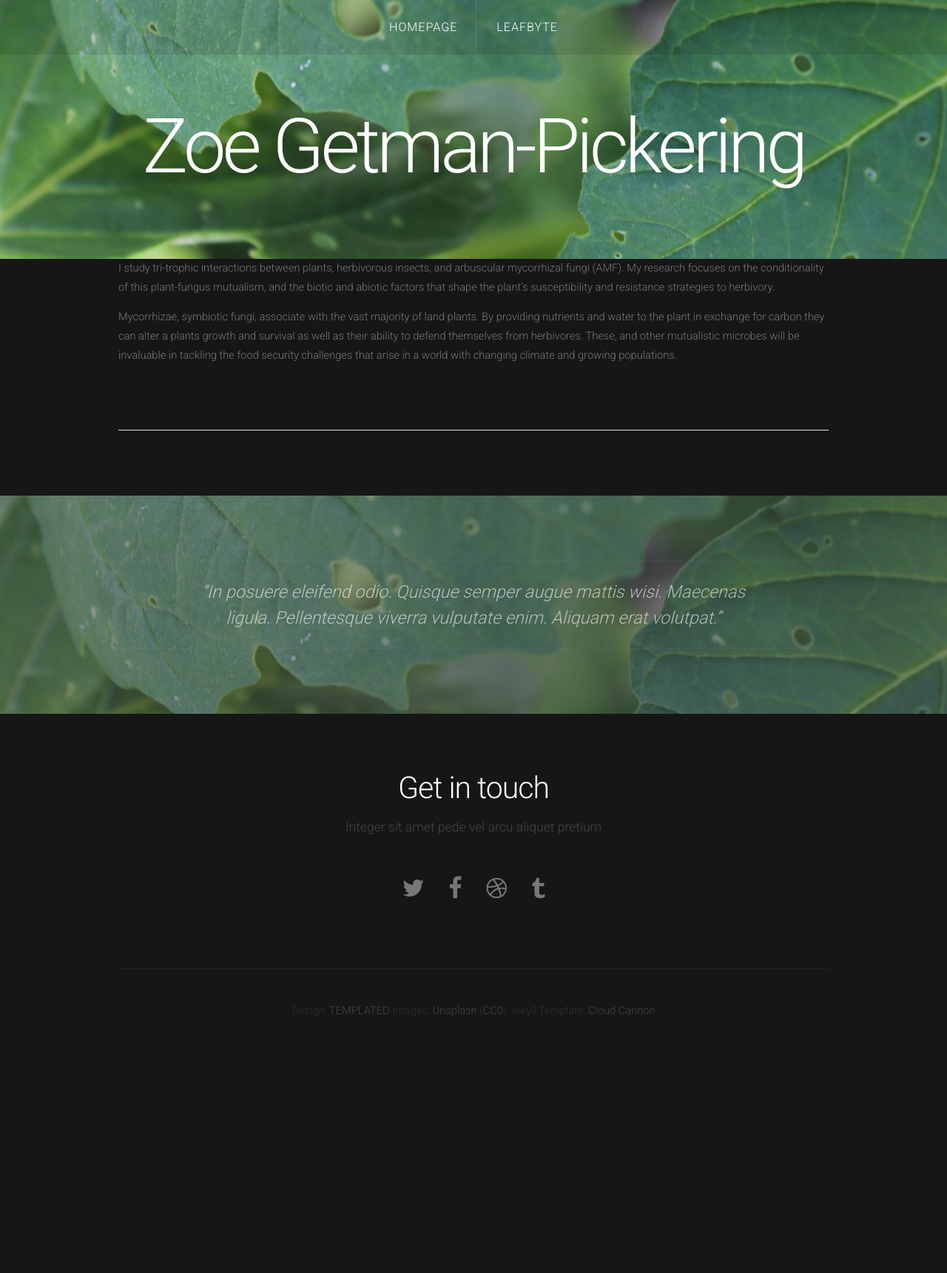
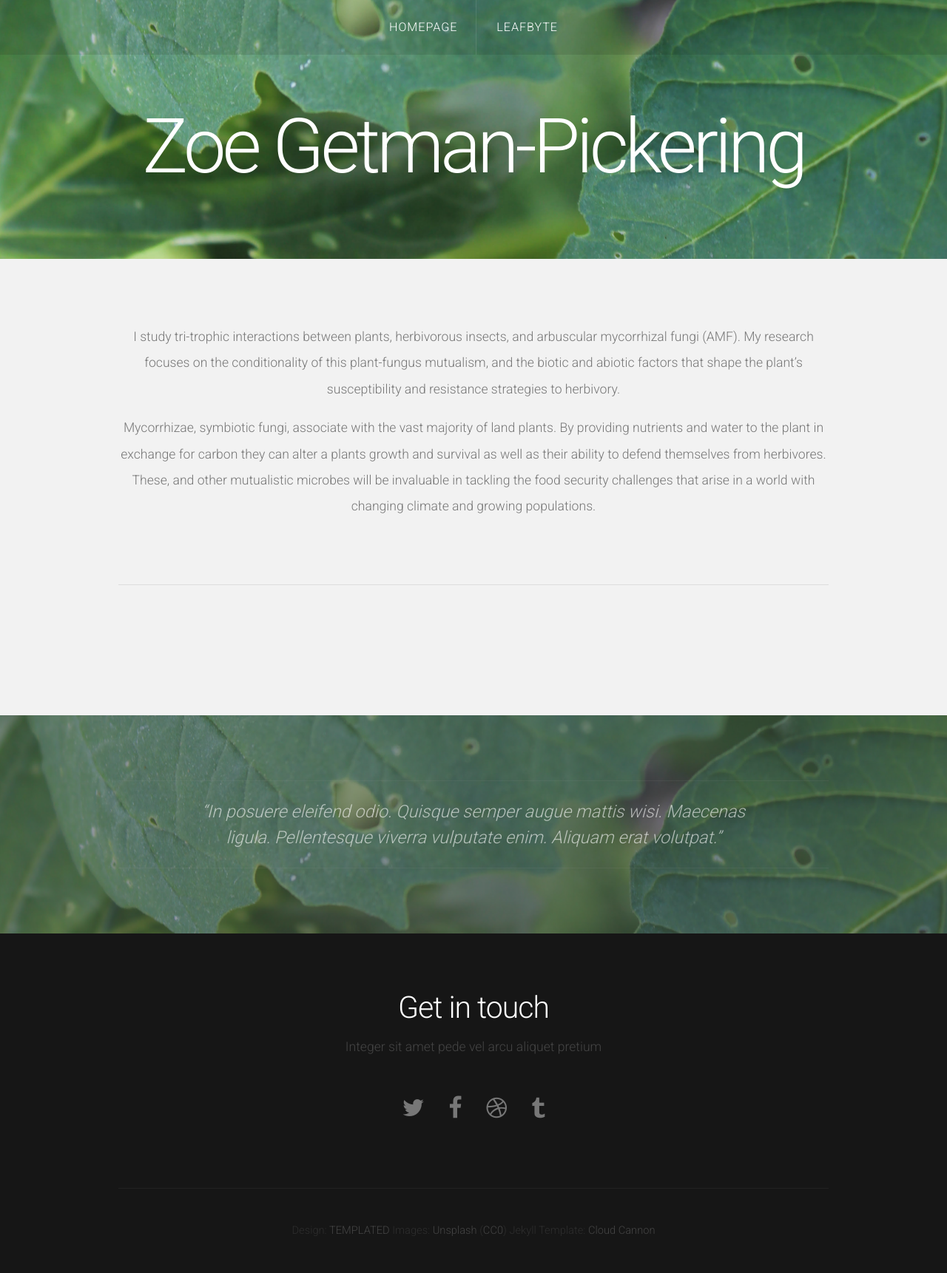
Before and after one commit to Zoegp/zoegp.github.io, a Jekyll site: the page built from index.html, in a window 1280 px wide. Shown: the whole page at 74% size. Built offline with Jekyll 4.4.1, drawn with Linux system fonts in a browser that asks for light colours; nearby versions of some CDN libraries; the list of posts is cut into pages by our own code; before the commit the page ends 1424 px from its top, so only the background shows below that.

Commit message:
Update index.html

```diff
--- a/index.html
+++ b/index.html
@@ -3,7 +3,7 @@ title: Linear
 layout: default
 ---
 <!-- Featured -->
-
+<div id="featured">
 	<div class="container">
 
 		<p>I study tri-trophic interactions between plants, herbivorous insects, and arbuscular mycorrhizal fungi (AMF). My research focuses on the conditionality of this plant-fungus mutualism, and the biotic and abiotic factors that shape the plant’s susceptibility and resistance strategies to herbivory. </p>
@@ -13,5 +13,5 @@ layout: default
 
 	</div>
 
-
+</div>
 <!-- Main -->
```
